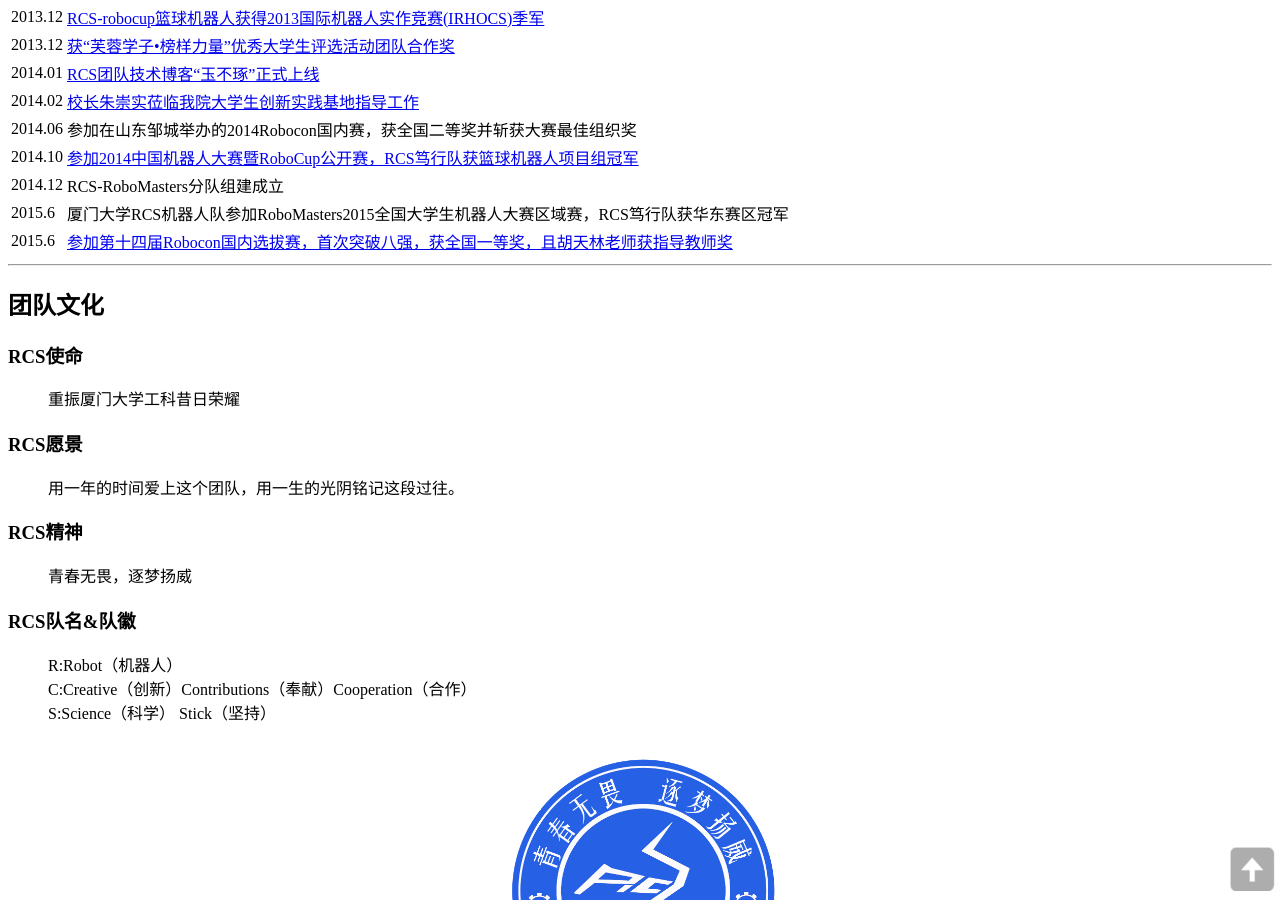
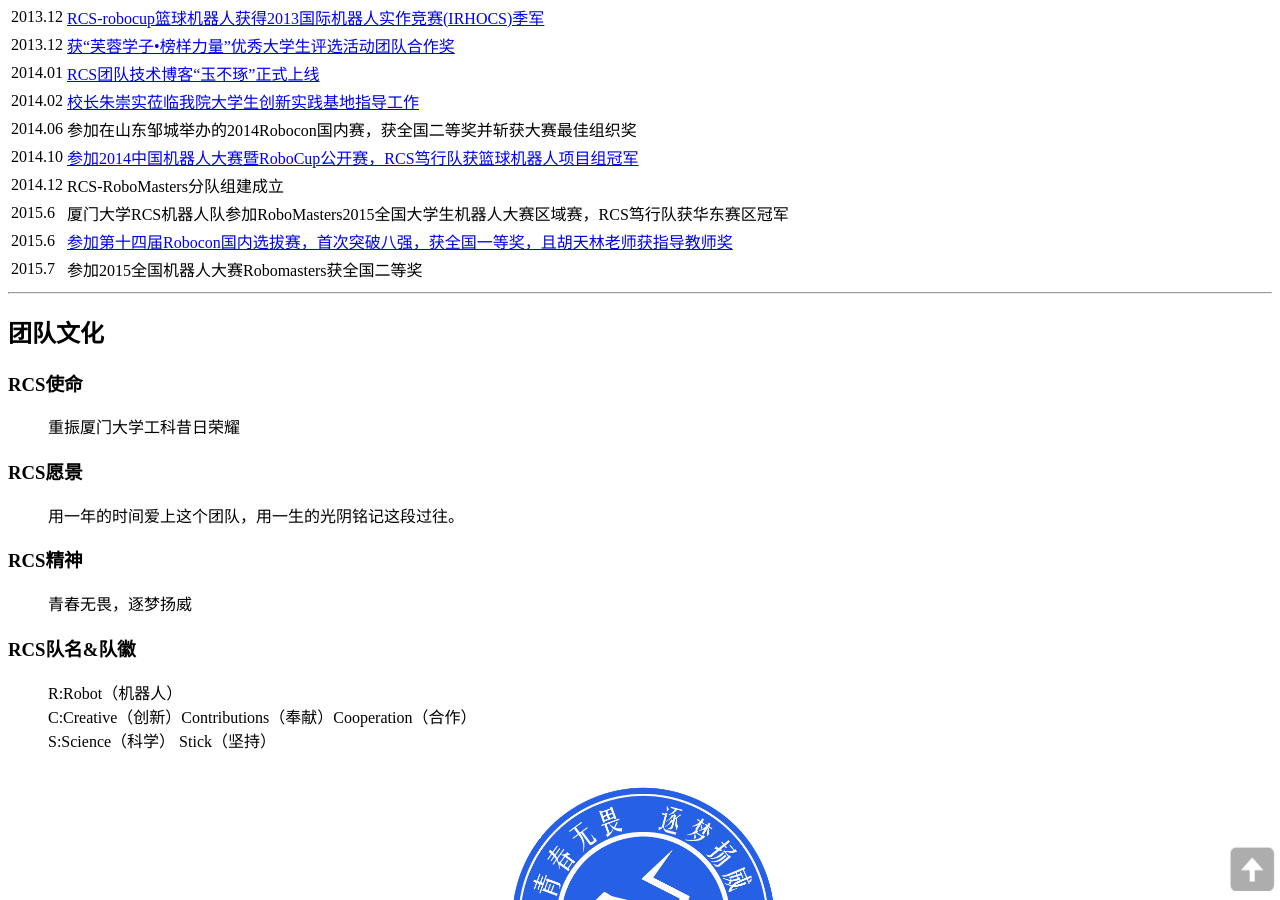
Before and after one commit to RCSTech/RCSTech.github.io, a Jekyll site: the page built from about.md, in a window 1280 px wide and 900 px high, scrolled down 1161 px. Built offline with Jekyll 4.4.1, drawn with Linux system fonts in a browser that asks for light colours; nearby versions of some CDN libraries.

Commit message:
practice
practice

```diff
--- a/about.md
+++ b/about.md
@@ -154,6 +154,10 @@
     <td>2015.6</td>
     <td><a href="http://news.xmu.edu.cn/s/13/t/542/86/4d/info165453.htm">参加第十四届Robocon国内选拔赛，首次突破八强，获全国一等奖，且胡天林老师获指导教师奖</a></td>
 </tr>
+<tr>
+    <td>2015.7</td>
+    <td>参加2015全国机器人大赛Robomasters获全国二等奖</td>
+</tr>
 </table>
 
 -------------------------------------------------------------
```
